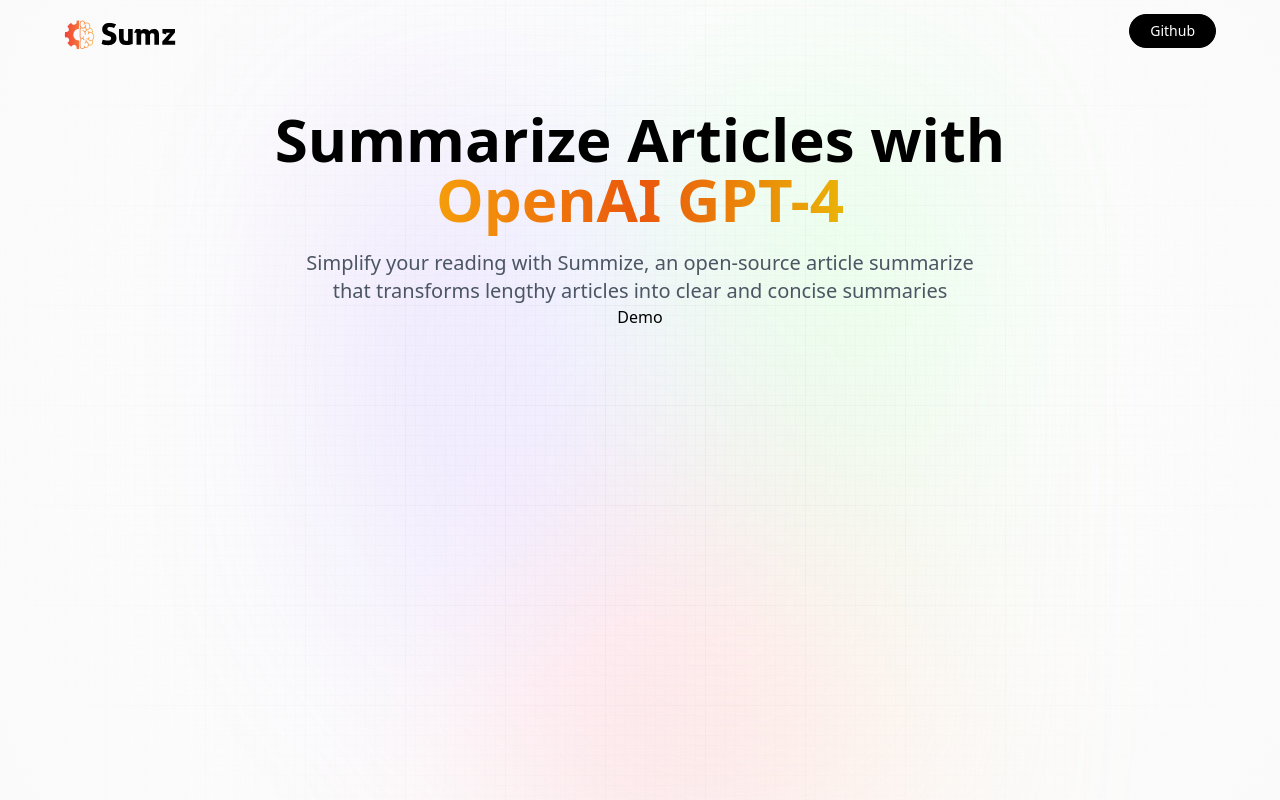
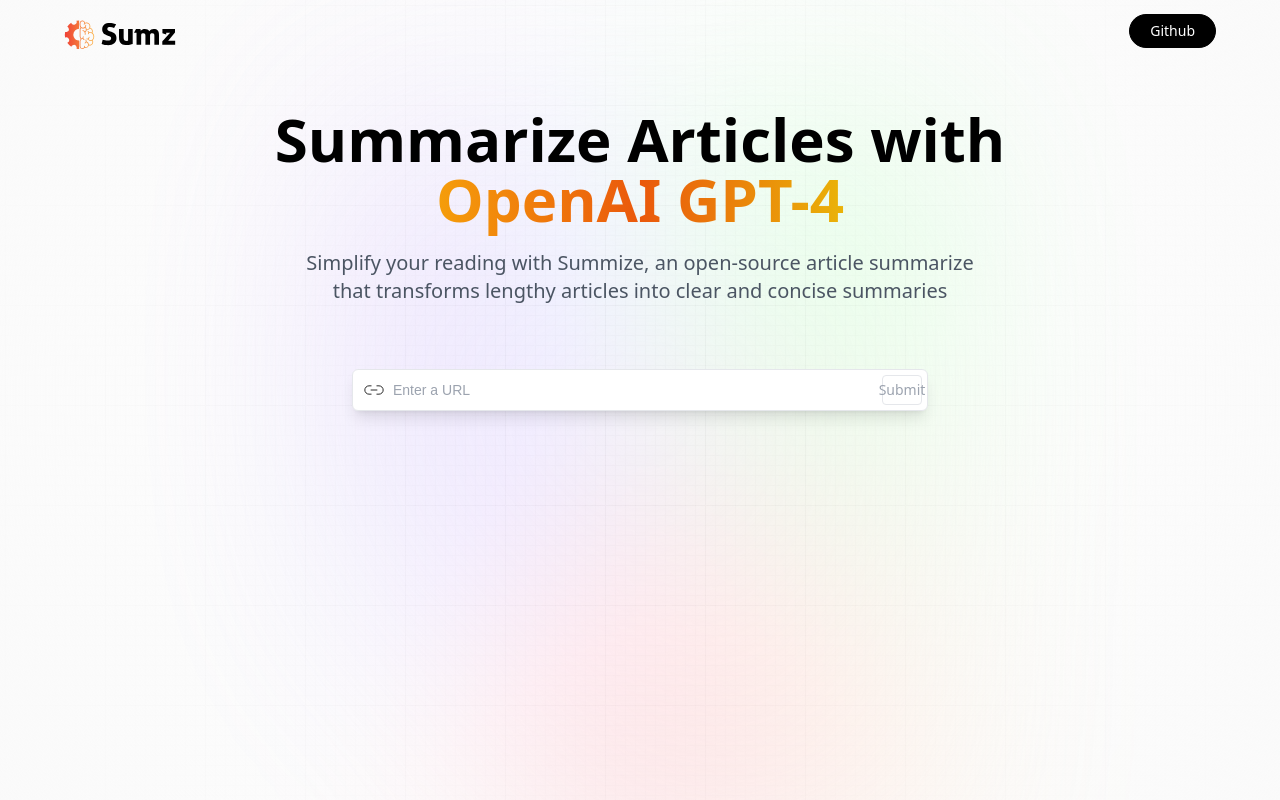
Before and after one commit to Sberkeakdeniz/openai_summarizer, a React (Vite) app: page / in a window 1280 px wide. Built offline with nearby package versions, Linux system fonts and the light colour scheme; a web font is replaced by a local one.

Commit message:
first version of demo section was created

```diff
--- a/src/components/Demo.jsx
+++ b/src/components/Demo.jsx
@@ -1,8 +1,52 @@
-import React from 'react'
+import {useState, useEffect} from 'react';
+
+import {copy,linkIcon, loader, tick} from '../assets';
 
 const Demo = () => {
+  const [article, setArticle] = useState({
+    url:'',
+    summary:'',
+  });
+
+  const handleSubmit = async (e) => {
+    alert('Submitted');
+  }
+
   return (
-    <div>Demo</div>
+    <section className='mt-16 w-full max-w-xl'>
+      {/* Search */}
+      <div className='flex flex-col w-full gap-2'>
+        <form
+          className='relative flex justify-center items-center'
+          onSubmit={handleSubmit}
+        >
+          <img
+            src={linkIcon}
+            alt="link_icon"
+            className='absolute left-0 my-2 ml-3 w-5'
+          />
+          <input
+            type='url'
+            placeholder='Enter a URL'
+            value={article.url}
+            onChange={(e)=>setArticle({...article, url:e.target.value})}
+            required
+            className='url_input peer'
+          />
+
+          <button
+            type='submit'
+            className='submit_btn peer-focus:border-gray-700 peer-focus:text-gray-700'
+          >
+            Submit
+          </button>
+        </form>
+
+        {/* Browser URL History */}
+      </div>
+
+      {/* Display Results */}
+    </section>
   )
 }
 
```
